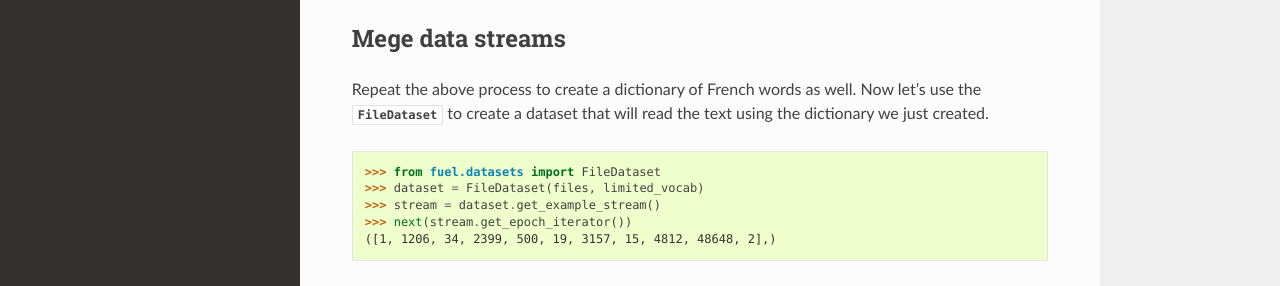
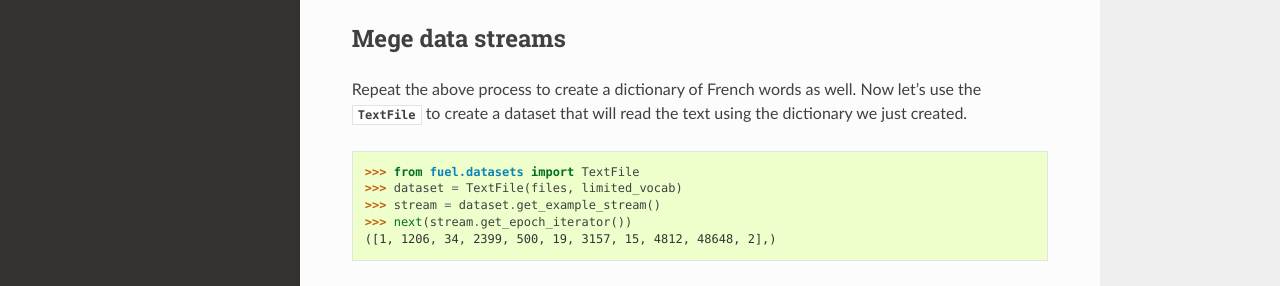
Before and after one commit to mila-iqia/fuel, a Sphinx documentation site: the page built from docs/translation.rst, in a window 1280 px wide and 900 px high, scrolled down 1367 px. Shown: the part 152-438 px from the top of the window. Built offline with Sphinx 7.4.7 and the Read the Docs theme 2.0.0, drawn with Linux system fonts in a browser that asks for light colours.

Commit message:
Update translation.rst

```diff
--- a/docs/translation.rst
+++ b/docs/translation.rst
@@ -69,11 +69,11 @@ Mege data streams
 -----------------
 
 Repeat the above process to create a dictionary of French words as well. Now
-let's use the :class:`.FileDataset` to create a dataset that will read the text
+let's use the :class:`.TextFile` to create a dataset that will read the text
 using the dictionary we just created.
 
->>> from fuel.datasets import FileDataset
->>> dataset = FileDataset(files, limited_vocab)
+>>> from fuel.datasets import TextFile
+>>> dataset = TextFile(files, limited_vocab)
 >>> stream = dataset.get_example_stream()
 >>> next(stream.get_epoch_iterator())
 ([1, 1206, 34, 2399, 500, 19, 3157, 15, 4812, 48648, 2],)
```
